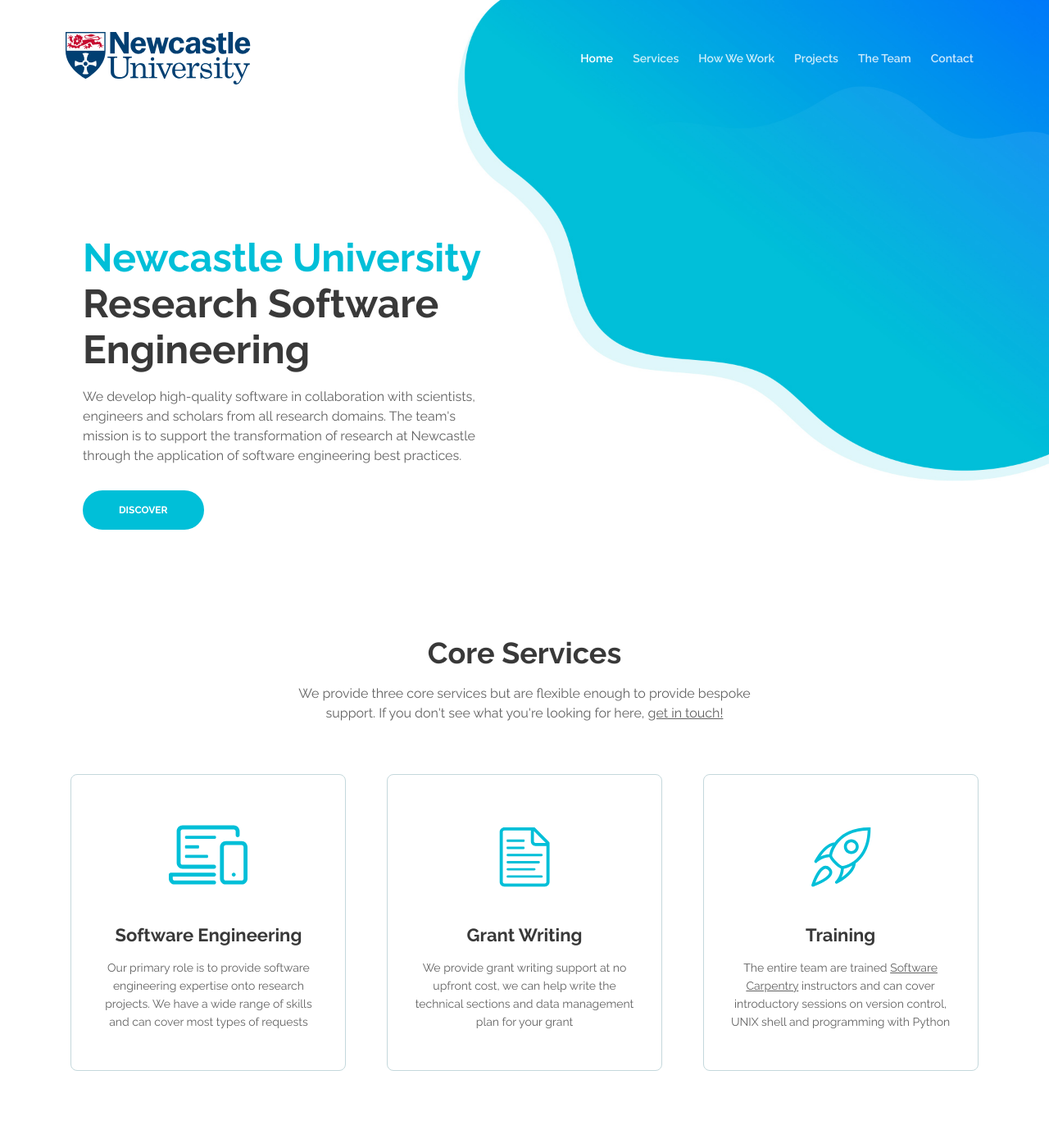
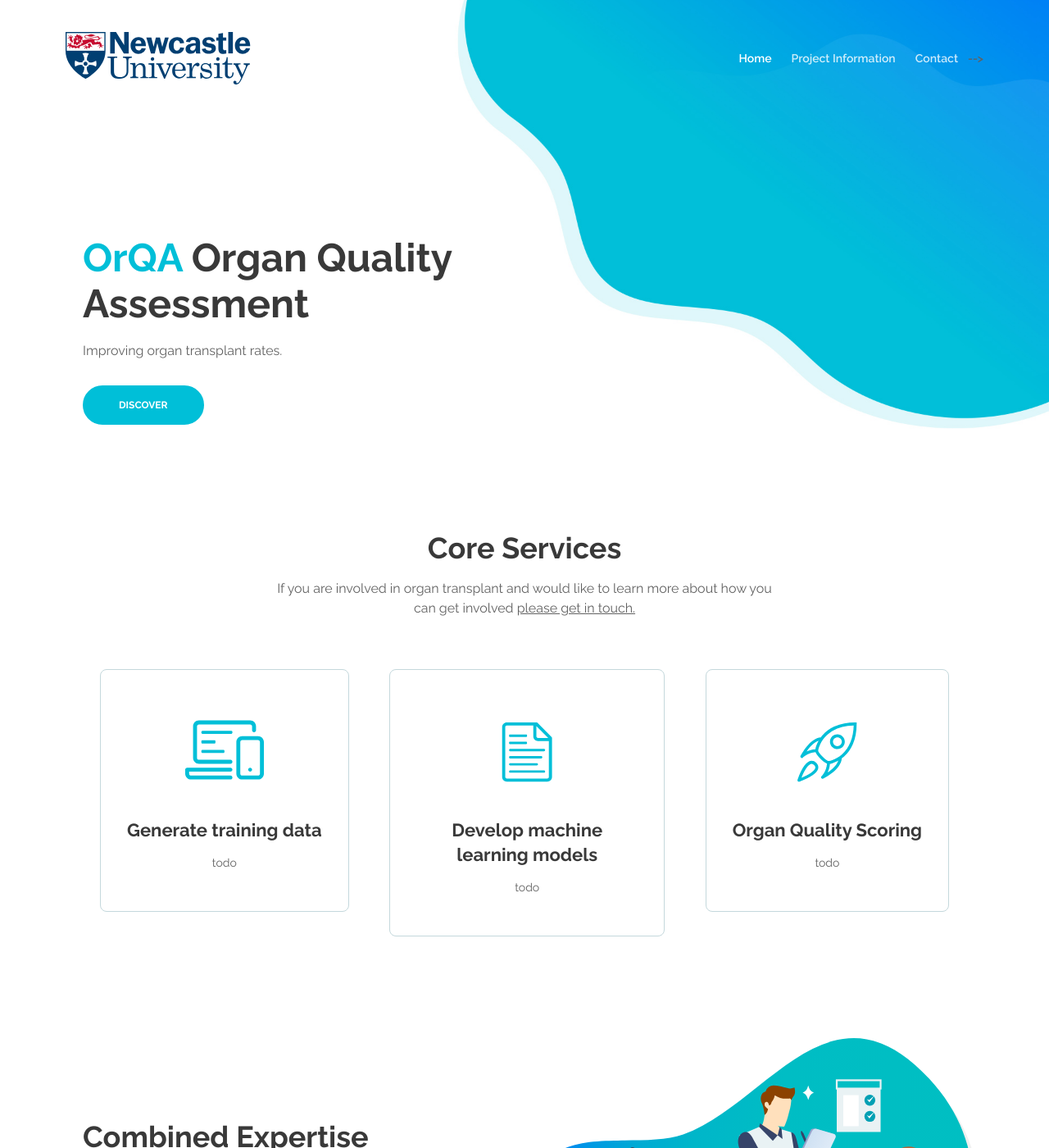
Before and after one commit to geokour/orqa-website, a Jekyll site: the page built from index.md, in a window 1280 px wide and 1400 px high. Shown: the whole window at 82% size. Built offline with Jekyll 4.4.1, drawn with Linux system fonts in a browser that asks for light colours; some of the changed text lies outside the part shown.

Commit message:
remove rse team parts

```diff
--- a/_layouts/index.html
+++ b/_layouts/index.html
@@ -5,7 +5,7 @@
     <meta name="viewport" content="width=device-width, initial-scale=1, shrink-to-fit=no">
 
     <!-- SEO Meta Tags -->
-    <meta name="description" content="Newcastle University RSE Team website">
+    <meta name="description" content="Organ Quality Assessment">
     <meta name="author" content="Mark Turner">
 
     <!-- OG Meta Tags to improve the way the post looks when you share the page on LinkedIn, Facebook, Google+ -->
@@ -18,7 +18,7 @@
 	<meta property="og:type" content="article" />
 
     <!-- Website Title -->
-    <title>RSE Team - Newcastle University</title>
+    <title>OrQA</title>
 
     <!-- Styles -->
     <link href="https://fonts.googleapis.com/css?family=Raleway:400,400i,600,700,700i&amp;subset=latin-ext" rel="stylesheet">
@@ -65,9 +65,9 @@
                     <a class="nav-link page-scroll" href="#header">Home <span class="sr-only">(current)</span></a>
                 </li>
                 <li class="nav-item">
-                    <a class="nav-link page-scroll" href="#services">Services</a>
+                    <a class="nav-link page-scroll" href="#project-info">Project Information</a>
                 </li>
-                <li class="nav-item">
+<!--                 <li class="nav-item">
                     <a class="nav-link page-scroll" href="#how-we-work">How We Work</a>
                 </li>
                 <li class="nav-item">
@@ -75,13 +75,13 @@
                 </li>
                 <li class="nav-item">
                     <a class="nav-link page-scroll" href="#team">The Team</a>
-                </li>
+                </li> -->
                 <li class="nav-item">
                     <a class="nav-link page-scroll" href="#contact">Contact</a>
                 </li>
             </ul>
             <!-- <span class="nav-item social-icons">
-                <span class="fa-stack">
+<!--                 <span class="fa-stack">
                     <a href="https://twitter.com/ncl_rse" target="_blank">
                         <i class="fas fa-circle fa-stack-2x"></i>
                         <i class="fab fa-twitter fa-stack-1x"></i>
@@ -92,7 +92,7 @@
                         <i class="fas fa-circle fa-stack-2x"></i>
                         <i class="fab fa-medium fa-stack-1x"></i>
                     </a>
-                </span>
+                </span> -->
             </span> -->
         </div>
     </nav> <!-- end of navbar -->
@@ -106,8 +106,8 @@
                 <div class="row">
                     <div class="col-lg-6">
                         <div class="text-container">
-                            <h1><span class="turquoise">Newcastle University</span> Research Software Engineering</h1>
-                            <p class="p-large">We develop high-quality software in collaboration with scientists, engineers and scholars from all research domains. The team's mission is to support the transformation of research at Newcastle through the application of software engineering best practices.</p>
+                            <h1><span class="turquoise">OrQA</span> Organ Quality Assessment</h1>
+                            <p class="p-large">Improving organ transplant rates.</p>
                             <a class="btn-solid-lg page-scroll" href="#services">DISCOVER</a>
                         </div> <!-- end of text-container -->
                     </div> <!-- end of col -->
@@ -124,12 +124,12 @@
 
 
     <!-- Services -->
-    <div id="services" class="cards-1">
+    <div id="project-info" class="cards-1">
         <div class="container">
             <div class="row">
                 <div class="col-lg-12">
                     <h2>Core Services</h2>
-                    <p class="p-heading p-large">We provide three core services but are flexible enough to provide bespoke support. If you don't see what you're looking for here, <a class="page-scroll" href="#contact">get in touch!</a></p>
+                    <p class="p-heading p-large">If you are involved in organ transplant and would like to learn more about how you can get involved <a class="page-scroll" href="#contact">please get in touch.</a></p>
                 </div> <!-- end of col -->
             </div> <!-- end of row -->
             <div class="row">
@@ -139,8 +139,8 @@
                     <div class="card">
                         <img class="card-image" src="images/services-icon-1.svg" alt="alternative">
                         <div class="card-body">
-                            <h4 class="card-title">Software Engineering</h4>
-                            <p>Our primary role is to provide software engineering expertise onto research projects. We have a wide range of skills and can cover most types of requests</p>
+                            <h4 class="card-title">Generate training data</h4>
+                            <p> todo</p>
                         </div>
                     </div>
                     <!-- end of card -->
@@ -149,8 +149,8 @@
                     <div class="card">
                         <img class="card-image" src="images/services-icon-2.svg" alt="alternative">
                         <div class="card-body">
-                            <h4 class="card-title">Grant Writing</h4>
-                            <p>We provide grant writing support at no upfront cost, we can help write the technical sections and data management plan for your grant</p>
+                            <h4 class="card-title">Develop machine learning models</h4>
+                            <p>todo</p>
                         </div>
                     </div>
                     <!-- end of card -->
@@ -159,8 +159,8 @@
                     <div class="card">
                         <img class="card-image" src="images/services-icon-3.svg" alt="alternative">
                         <div class="card-body">
-                            <h4 class="card-title">Training</h4>
-                            <p>The entire team are trained <a href="https://software-carpentry.org/" target="_blank">Software Carpentry</a> instructors and can cover introductory sessions on version control, UNIX shell and programming with Python</p>
+                            <h4 class="card-title">Organ Quality Scoring</h4>
+                            <p> todo</p>
                         </div>
                     </div>
                     <!-- end of card -->
@@ -173,7 +173,7 @@
 
 
     <!-- How It Works -->
-    <div id="how-we-work">
+<!--     <div id="how-we-work">
         <!-- Details 1 -->
         <div class="basic-1">
             <div class="container">
@@ -192,11 +192,11 @@
                 </div> <!-- end of row -->
             </div> <!-- end of container -->
         </div> <!-- end of basic-1 -->
-        <!-- end of details 1 -->
+        <!-- end of details 1 --> -->
 
 
         <!-- Details 2 -->
-        <div class="basic-2">
+<!--         <div class="basic-2">
             <div class="container">
                 <div class="row">
                     <div class="col-lg-6 order-lg-2">
@@ -213,10 +213,10 @@
                 </div> <!-- end of row -->
             </div> <!-- end of container -->
         </div> <!-- end of basic-2 -->
-        <!-- end of details 2 -->
+        <!-- end of details 2 --> -->
 
         <!-- Details 3 -->
-        <div class="basic-1">
+<!--         <div class="basic-1">
             <div class="container">
                 <div class="row">
                     <div class="col-lg-6">
@@ -235,7 +235,7 @@
         </div> <!-- end of basic-1 -->
         <!-- end of details 3 -->
     </div> <!-- end of how-we-work -->
-
+ -->
     <!-- Video -->
     <!-- <div class="basic-3">
         <div class="container">
@@ -266,7 +266,7 @@
     <!-- end of video -->
 
     <!-- Projects -->
-    <div id="projects" class="cards-2">
+<!--     <div id="projects" class="cards-2">
         <div class="container">
             <div class="row">
                 <div class="col-lg-12">
@@ -976,7 +976,7 @@
         </div> <!-- end of container -->
     </div> <!-- end of basic-4 -->
     <!-- end of team -->
-
+ -->
 
     <!-- Contact -->
     <div id="contact" class="form-1">
@@ -984,8 +984,8 @@
             <div class="row">
                 <div class="col-lg-6">
                     <div class="text-container">
-                        <h2>Request A Meeting</h2>
-                        <p>Send us an email and someone from the team will get back to you to arrange a meeting. To ensure your request goes to the right person please indicate in the subject line or email body which service you're interested in.</p>
+                        <h2>Get in touch</h2>
+                        <p>Find tou more about how you can get involved</p>
                     </div> <!-- end of text-container -->
                 </div> <!-- end of col -->
                 <div class="col-lg-6">
@@ -993,7 +993,7 @@
                     <!-- Request Email -->
                     <div class="text-container">
                         <h2>&nbsp;</h2>
-			    <h4><a href="mailto:rseteam@newcastle.ac.uk">rseteam@newcastle.ac.uk</a></h4>
+			    <h4><a href="mailto:info@orqa.uk">info@orqa.uk</a></h4>
                     </div> <!-- end of text-container -->
                     <!-- end of request form -->
 
@@ -1005,7 +1005,7 @@
 
 
     <!-- Footer -->
-    <div class="footer">
+<!--     <div class="footer">
         <div class="container">
             <div class="row">
                 <div class="col-md-4">
@@ -1063,7 +1063,7 @@
         </div> <!-- end of container -->
     </div> <!-- end of footer -->
     <!-- end of footer -->
-
+ -->
 
     <!-- Copyright -->
     <div class="copyright">
```
